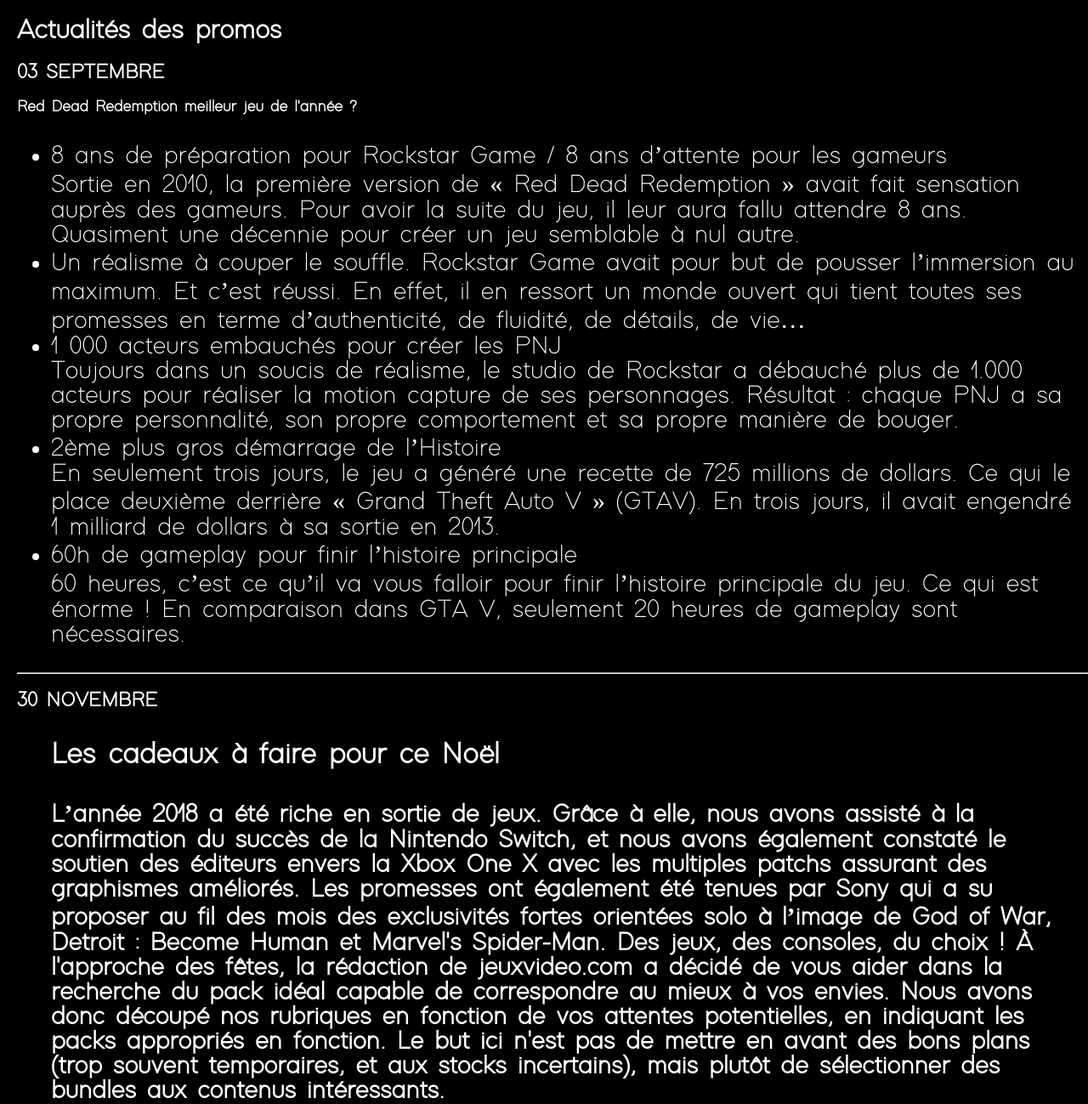
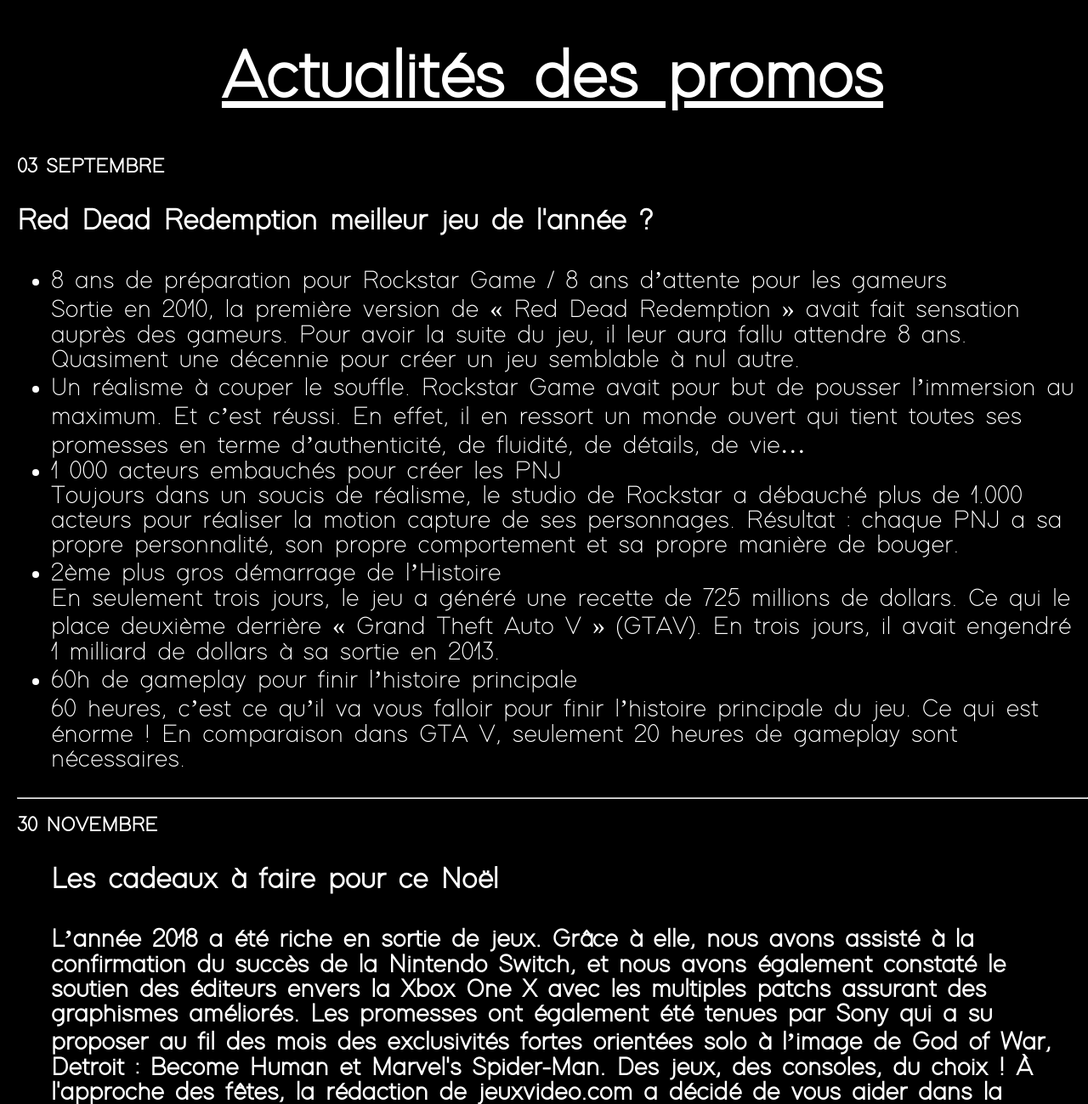
Before and after one commit to QuentinNEP/HackingSite, a PHP site: page / in a window 1280 px wide. Shown: the part 41-1340 px from the top of the page at 85% size. Run offline with PHP 8.4, Linux system fonts and the light colour scheme.

Commit message:
tiens ta mere

```diff
--- a/assets/style/main.css
+++ b/assets/style/main.css
@@ -23,7 +23,15 @@ footer p {
 ul,p {
 	font-size: 30px;
 }
+h3 {
+	font-size: 35px;
+}
 
+.titlecenter  {
+	text-decoration: underline;
+	text-align: center;
+	font-size: 80px;
+}
 
 footer hr {
 	width: 120vh;
--- a/forum.php
+++ b/forum.php
@@ -24,7 +24,7 @@
         </nav>
     <main>
 
-        <h1>Espace de discussion</h1>
+        <h1 class="titlecenter">Espace de discussion</h1>
         <p>Vous êtes ici pour parlez de sujet en rapport avec les jeux vidéos, d'actualité ou non !</p>
         <a href="createTopic.php"><img src="assets\image\+.png" alt="+" height="20" width="20"></a>
         <?php  ?>
--- a/index.php
+++ b/index.php
@@ -23,8 +23,9 @@
 		</nav>
 	</header>
 	<main>
-		<h1>Actualités des promos</h1>
-		<article class="article1">
+		<h1 class="titlecenter" data-aos="fade-right"
+				data-aos-delay="300">Actualités des promos</h1>
+		<article data-aos="fade-down" class="article1">
 				<h2>03 SEPTEMBRE
 						<h3>Red Dead Redemption meilleur jeu de l'année ?</h3>
 						<ul>
@@ -63,7 +64,7 @@
 
 						<hr>
 			</article>
-						<article class="article2">
+						<article data-aos="fade-right" class="article2">
 								<h2>30 NOVEMBRE
 										<ul>
 												<h3>Les cadeaux à faire pour ce Noël</h3>
@@ -95,7 +96,7 @@
 												<h2>PS4 Slim Noire 1 To
 														+
 														Marvel's Spider-Man</h2>
-												<div  class="psn">
+												<div data-aos="fade-up" class="psn">
 
 												<ul class="liste1">
 														<li>PlayStation 4 Slim Noire 1 To</li>
@@ -111,7 +112,7 @@
 
 												<h2 >Xbox One S Blanche 1
 														To + Forza Horizon 3</h2>
-												<div class="xbox">
+												<div data-aos="fade-up" class="xbox">
 												<ul class="liste2">
 														<li>Xbox One S Blanche 1 To</li>
 														<li>1 Manette sans fil Xbox One</li>
@@ -131,7 +132,7 @@
 
 												<h2>Nintendo
 														Switch édition Smash Bros + Super Smash Bros. Ultimate</h2>
-												<div class="switch">
+												<div data-aos="fade-up" class="switch">
 												<ul class="liste3">
 														<li>Nintendo Switch édition Smash Bros</li>
 														<li>Manettes Joy-Con</li>
```
